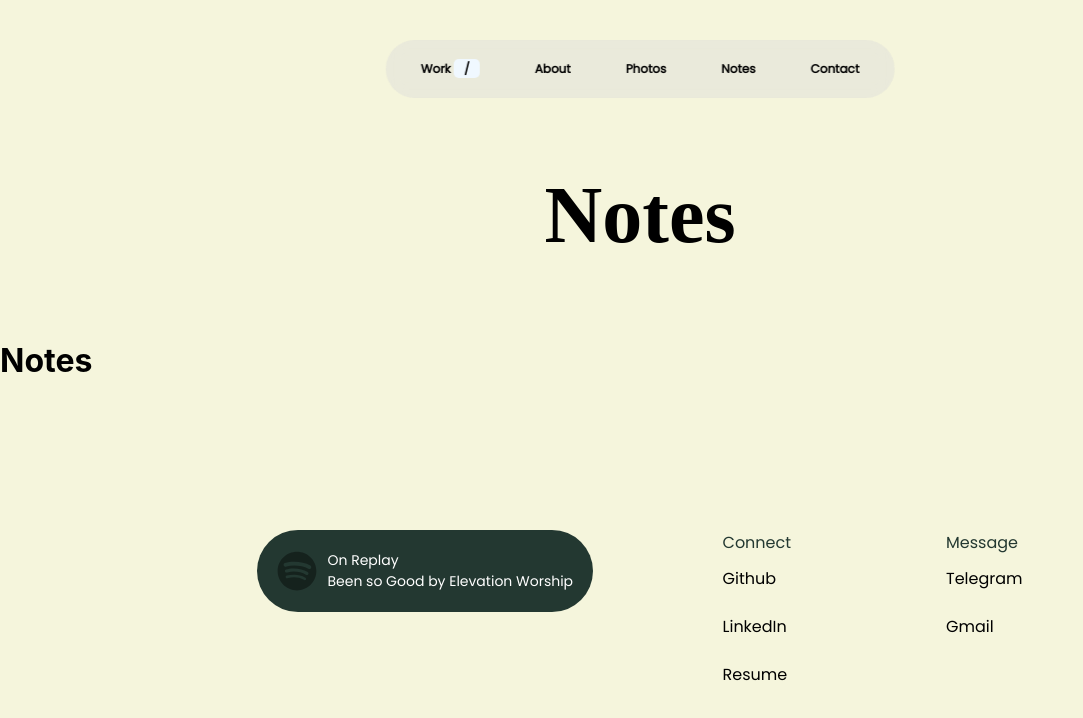
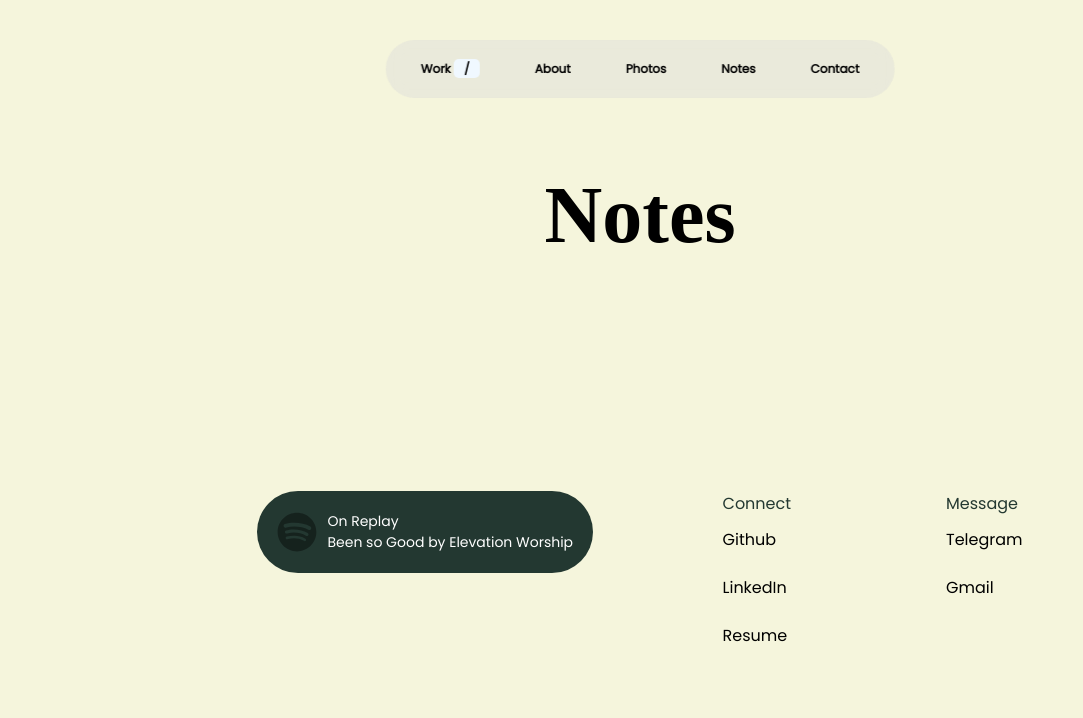
Before and after one commit to Savio09/fortunedeclan, a React (Create React App) app: page /notes in a window 1280 px wide. Shown: the top 718 px of the page, without its empty margins (0-1083 px from the left). Built offline with nearby package versions, Linux system fonts and the light colour scheme; a web font is replaced by a local one.

Commit message:
updating the notes component

```diff
--- a/src/component/Notes.js
+++ b/src/component/Notes.js
@@ -4,7 +4,6 @@ const Notes = () => {
   return (
     <div>
       <Intro title={"Notes"} />
-      <h1>Notes</h1>
     </div>
   );
 };
```
